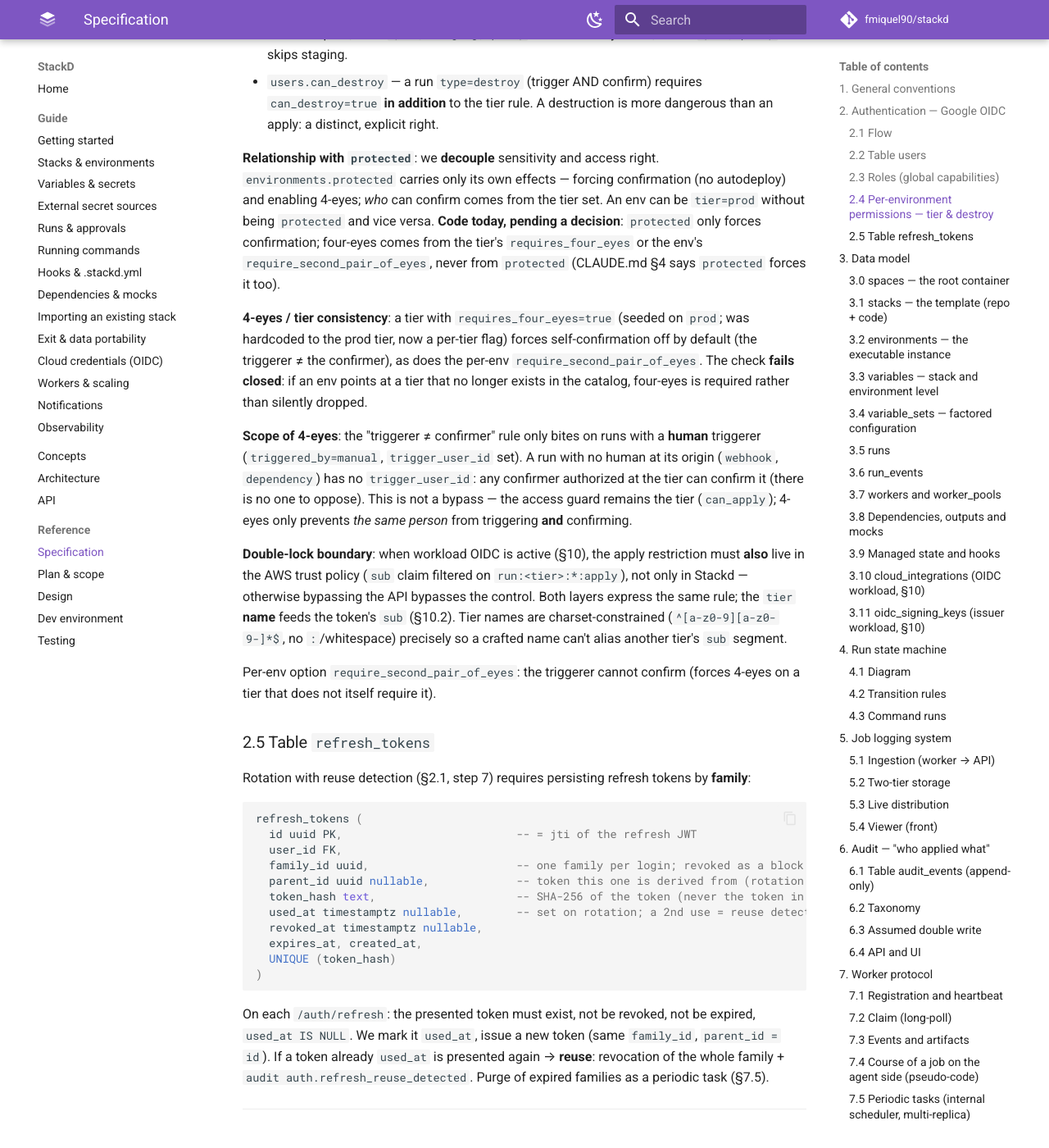
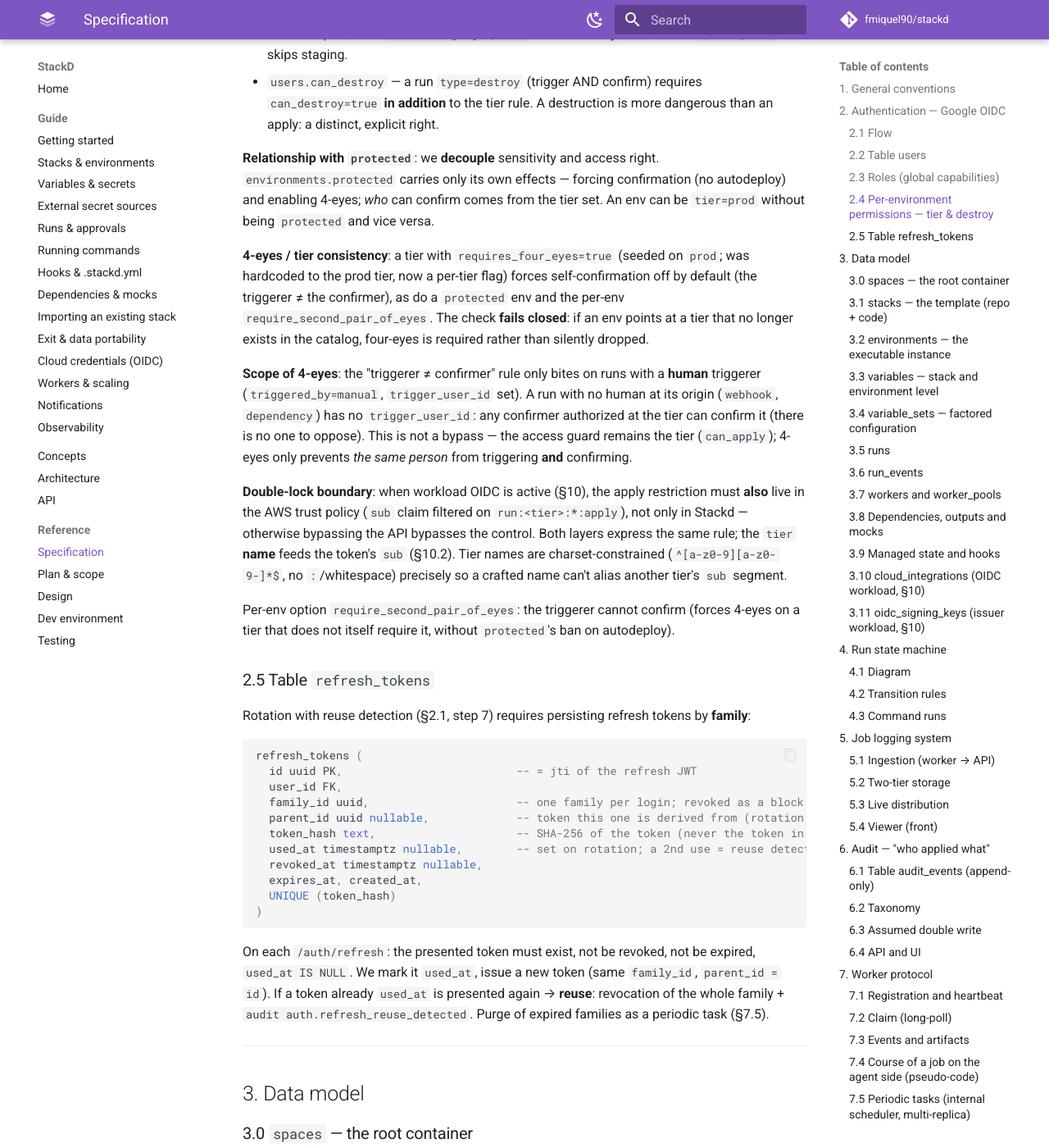
Before and after one commit to fmiquel90/stackd, an MkDocs documentation site: the page built from docs/SPECS.md, in a window 1280 px wide and 1400 px high, scrolled down 2958 px. Shown: the whole window at 82% size. Built offline with MkDocs 1.6.1 and Material for MkDocs 9.7.7, drawn with Linux system fonts in a browser that asks for light colours; comment, search, counter and statistics services are not loaded; some of the changed text lies outside the part shown.

Commit message:
fix(runs): require four-eyes on a protected environment
CLAUDE.md §4 has `protected` force confirmation and four-eyes, but the confirm guard took
four-eyes only from the tier's requires_four_eyes flag and require_second_pair_of_eyes, so whoever
triggered a run on a protected env on another tier could confirm it alone. The guard now counts
`protected` too. Forcing confirmation was already enforced (autodeploy is forced off and never
auto-confirms a protected env). The docs no longer describe the gap.

Co-Authored-By: Claude Opus 5.5 <noreply@anthropic.com>
Claude-Session: https://claude.ai/code/session_01GnPDxipMbvu5Jz99ykzK9t

```diff
--- a/docs/CONCEPTS.md
+++ b/docs/CONCEPTS.md
@@ -275,10 +275,10 @@ someone a different role, tier set or destroy right there than their instance de
 Extra rules:
 
 - **Destroy** (`type=destroy`) additionally requires `can_destroy=true` — a separate, explicit right.
-- **Four-eyes**: on a tier flagged `requires_four_eyes` (the seeded `prod`), or when the
-  environment sets `require_second_pair_of_eyes`, **someone other than the person who triggered
-  the run must confirm it**. It only bites human-triggered runs — a webhook or cascade run has no
-  human to oppose.
+- **Four-eyes**: on a tier flagged `requires_four_eyes` (the seeded `prod`), on a `protected`
+  environment, or when the environment sets `require_second_pair_of_eyes`, **someone other than
+  the person who triggered the run must confirm it**. It only bites human-triggered runs — a
+  webhook or cascade run has no human to oppose.
 - **Mock block**: a run that consumed mock outputs cannot be applied unless `allow_mock_apply=true`
   (see §9).
 
--- a/docs/SPECS.md
+++ b/docs/SPECS.md
@@ -79,15 +79,15 @@ The "apply everywhere except prod" need depends on the targeted environment, not
 - Apply rule: `confirm` allowed iff `role ∈ {approver, admin}` **AND** `env.tier ∈ allowed_tiers` (set membership). Example: Bob `{dev, staging}` confirms in dev/staging, denied in prod; Alice `{dev, staging, prod}` confirms everywhere; a user `{dev, prod}` skips staging.
 - `users.can_destroy` — a run `type=destroy` (trigger AND confirm) requires `can_destroy=true` **in addition** to the tier rule. A destruction is more dangerous than an apply: a distinct, explicit right.
 
-**Relationship with `protected`**: we **decouple** sensitivity and access right. `environments.protected` carries only its own effects — forcing confirmation (no autodeploy) and enabling 4-eyes; *who* can confirm comes from the tier set. An env can be `tier=prod` without being `protected` and vice versa. **Code today, pending a decision**: `protected` only forces confirmation; four-eyes comes from the tier's `requires_four_eyes` or the env's `require_second_pair_of_eyes`, never from `protected` (CLAUDE.md §4 says `protected` forces it too).
-
-**4-eyes / tier consistency**: a tier with `requires_four_eyes=true` (seeded on `prod`; was hardcoded to the prod tier, now a per-tier flag) forces self-confirmation off by default (the triggerer ≠ the confirmer), as does the per-env `require_second_pair_of_eyes`. The check **fails closed**: if an env points at a tier that no longer exists in the catalog, four-eyes is required rather than silently dropped.
+**Relationship with `protected`**: we **decouple** sensitivity and access right. `environments.protected` carries only its own effects — forcing confirmation (no autodeploy) and enabling 4-eyes; *who* can confirm comes from the tier set. An env can be `tier=prod` without being `protected` and vice versa.
+
+**4-eyes / tier consistency**: a tier with `requires_four_eyes=true` (seeded on `prod`; was hardcoded to the prod tier, now a per-tier flag) forces self-confirmation off by default (the triggerer ≠ the confirmer), as do a `protected` env and the per-env `require_second_pair_of_eyes`. The check **fails closed**: if an env points at a tier that no longer exists in the catalog, four-eyes is required rather than silently dropped.
 
 **Scope of 4-eyes**: the "triggerer ≠ confirmer" rule only bites on runs with a **human** triggerer (`triggered_by=manual`, `trigger_user_id` set). A run with no human at its origin (`webhook`, `dependency`) has no `trigger_user_id`: any confirmer authorized at the tier can confirm it (there is no one to oppose). This is not a bypass — the access guard remains the tier (`can_apply`); 4-eyes only prevents *the same person* from triggering **and** confirming.
 
 **Double-lock boundary**: when workload OIDC is active (§10), the apply restriction must **also** live in the AWS trust policy (`sub` claim filtered on `run:<tier>:*:apply`), not only in Stackd — otherwise bypassing the API bypasses the control. Both layers express the same rule; the `tier` **name** feeds the token's `sub` (§10.2). Tier names are charset-constrained (`^[a-z0-9][a-z0-9-]*$`, no `:`/whitespace) precisely so a crafted name can't alias another tier's `sub` segment.
 
-Per-env option `require_second_pair_of_eyes`: the triggerer cannot confirm (forces 4-eyes on a tier that does not itself require it).
+Per-env option `require_second_pair_of_eyes`: the triggerer cannot confirm (forces 4-eyes on a tier that does not itself require it, without `protected`'s ban on autodeploy).
 
 ### 2.5 Table `refresh_tokens`
 
@@ -148,8 +148,7 @@ id uuid PK, stack_id FK, name text unique(stack),       -- dev, staging, prod
 tier text references tiers.name,   -- §2.4: carries the apply/destroy permissions (catalog, not enum)
 branch text,                       -- branch tracked by THIS env
 autodeploy bool,                   -- forced false if protected
-protected bool,                    -- §2.4: forces confirmation (+ 4-eyes as specified; not in code
-                                   --   yet, §2.4) — NOT the access control → tier
+protected bool,                    -- §2.4: forces confirmation + 4-eyes (NOT the access control → tier)
 require_second_pair_of_eyes bool,
 managed_state bool,
 allow_mock_apply bool default false,  -- §9.3: allow the apply of a run having consumed mocks
@@ -419,7 +418,7 @@ Command runs (§4.3) take a shorter path: `queued → preparing → running →
 | `checking → unconfirmed` | worker | checks OK or warn; non-empty diff. A warn **forces** confirmation even if autodeploy |
 | `checking → confirmed` | system | all checks OK, non-empty diff, `autodeploy=true`, env not protected, `used_mocks=false` |
 | `planning/checking → finished` | worker | empty diff (outputs captured after refresh) |
-| `unconfirmed → confirmed` | user | `can_apply(user, env)` = role∈{approver,admin} AND `env.tier ∈ allowed_tiers` (§2.4); ≠ triggerer if the tier requires four-eyes or 4-eyes; for a `destroy` run: `can_destroy` required; **blocked if `used_mocks` and `allow_mock_apply=false`** |
+| `unconfirmed → confirmed` | user | `can_apply(user, env)` = role∈{approver,admin} AND `env.tier ∈ allowed_tiers` (§2.4); ≠ triggerer if the tier requires four-eyes, the env is `protected` or sets `require_second_pair_of_eyes`; for a `destroy` run: `can_destroy` required; **blocked if `used_mocks` and `allow_mock_apply=false`** |
 | `confirmed → applying` | worker (claim) | the plan's worker within the affinity window, then any compatible worker (§7.2); re-checks `allow_mock_apply` and the secret-fallback gate against the apply-time resolution (§9.3/§15.5). The apply job clones the pinned commit and applies the run's **saved plan** (§7.3); a missing or unreadable plan fails the run — it never re-plans |
 | `applying → finished` | worker | apply exit 0 + outputs uploaded + no failing `after_apply` check (one that fails → `failed`, the outputs still recorded, nothing cascades, §8.3) |
 | `* → failed` | worker/system | a tofu command failing (a plan fails on any exit but 0 or 2, an apply or a command on any non-zero exit), the plan JSON unavailable (§8.3), a hook `fail` at any stage (§8.3), timeouts — the worker hard-kills the process group past its budget: the apply (and a mutating command run, §4.3) past `stackd_apply_timeout_seconds` (default 15 min, sent as `apply_timeout_seconds`), a hook past the hook timeout (10 min, `STACKD_HOOK_TIMEOUT_SECONDS`, then it fails by its `on_failure`), any other subprocess past the agent's 2 h cap (separate prepare/plan budgets are not enforced yet); `worker_lost` (§3.7); `commit_mismatch` (§7.3); an unresolvable dependency or secret at claim (§9.3, §15.2) |
@@ -1279,7 +1278,7 @@ Specified but **not served yet**: `GET /api/v1/runs/{id}/logs/download` (§5.2)
 | Saved plans | the reviewed `plan.tfplan` is AES-256-GCM-encrypted by the API (AAD bound to its S3 key), served only to the run's apply job, applied as-is (never re-planned), deleted on any terminal state (§7.3, §11.3) |
 | Outbound notifications | https only; the host must resolve to public addresses only; the POST dials the vetted IP (Host/SNI/certificate stay on the hostname), ignores env proxies (`HTTPS_PROXY`…) by design, never follows redirects |
 | Apply permissions | tier per env × `allowed_tiers` set per user (§2.4, configurable catalog, non-linear); distinct `can_destroy`; double lock with the OIDC trust policy on the tier name |
-| Protected envs | autodeploy forbidden, 4-eyes (automatic on a tier flagged `requires_four_eyes`, e.g. `prod`), never bypassed (cascade included); the *right* to apply comes from the tier, not from `protected` |
+| Protected envs | autodeploy forbidden and 4-eyes (also automatic on a tier flagged `requires_four_eyes`, e.g. `prod`), never bypassed (cascade included); the *right* to apply comes from the tier, not from `protected` |
 | Proposed runs | plan-only, state RO, mocks allowed; **secrets not injected**: repo code runs inside tofu (§7.4), and a pull request's has not been reviewed. The claim drops every sensitive variable, of either kind, and every external secret reference (§15, not even fetched) — so nothing of them is in `sensitive_env`, the tfvars, `mask_values` or the run's `variable_provenance`. One the plan needs gets no value, never a stand-in: tofu uses the variable's default in the repo, or fails with `No value for required variable`. Kept, as a plan needs them: the **plan role**'s OIDC credentials (read-only by design, §10.3 — scope it so), the `ro` state token (the state itself is readable: it can hold secrets of its own), the repo token to clone (it reaches neither tofu nor a hook, §8.3). A drift run (§19), a proposed run of the env's last applied commit, keeps the secrets. Specified, **not implemented — pending a decision**: a per-environment opt-in giving proposed runs the secrets |
 | Webhooks | HMAC SHA-256 (secret per repo, `stacks.webhook_secret_encrypted` §3.1), anti-replay 5 min |
 | Sessions | access JWT 15 min in Bearer header; refresh httpOnly `SameSite=Strict` + CSRF double-submit, rotation with reuse detection → family revocation (§2.5) |
```
Also changed, not shown: other parts of docs/CONCEPTS.md (+3 -3 lines), other parts of docs/SPECS.md (+1 -1 lines), docs/TESTING.md (+2 -2 lines), docs/guide/runs-and-approvals.md (+7 -5 lines), docs/guide/stacks-and-environments.md (+2 -2 lines), 2 other files.
